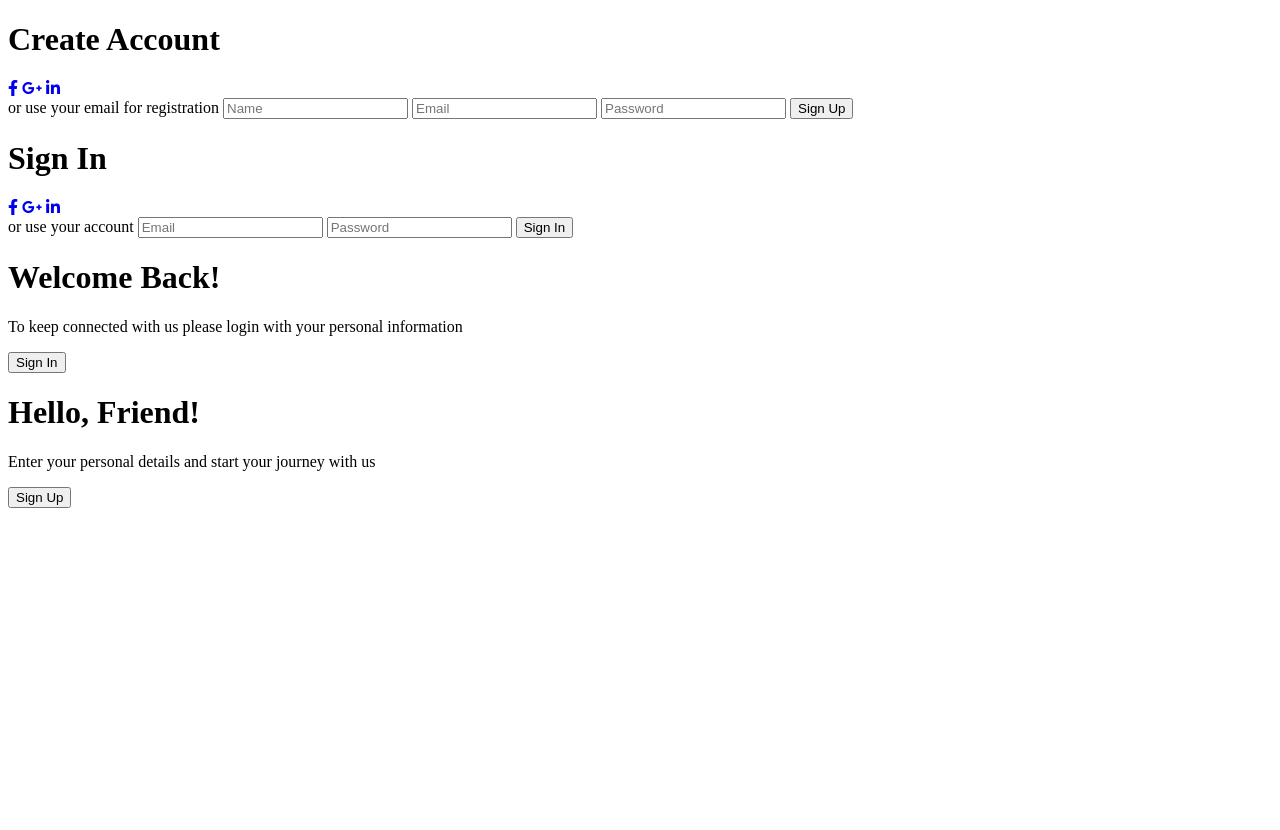
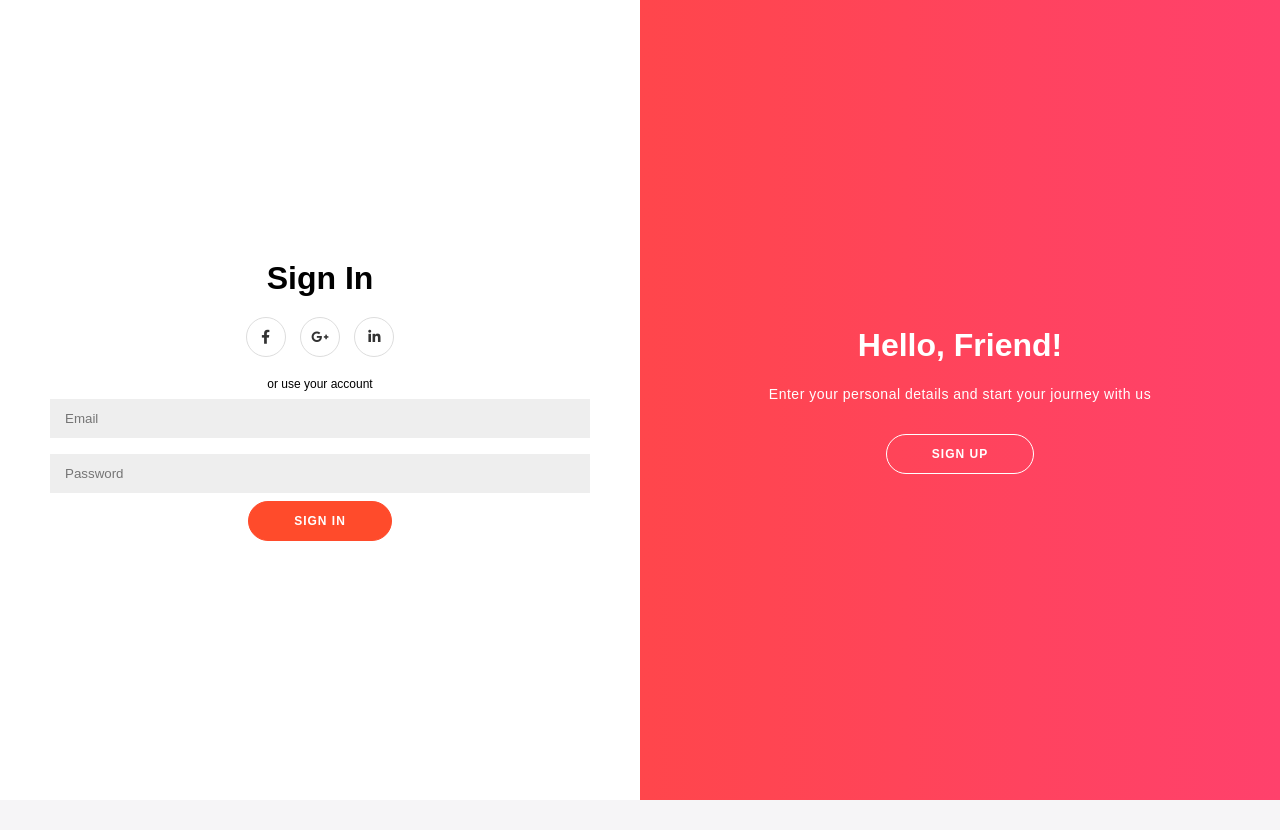
Before and after one commit to JohnGeislinger/Double-Slider, a plain HTML site: page index.html in a window 1280 px wide. Before the commit the page ends 800 px from the top, so only its background shows below. Drawn offline with Linux system fonts and the light colour scheme.

Commit message:
css and javascript added

```diff
--- /dev/null
+++ b/assets/css/style.css
@@ -0,0 +1,210 @@
+* {
+	box-sizing: border-box;
+}
+
+body {
+	background: #f6f5f7;
+	display: flex;
+	justify-content: center;
+	align-items: center;
+	flex-direction: column;
+	font-family: 'Montserrat', sans-serif;
+	height: 100vh;
+	margin: -20px 0 50px;
+}
+
+h1 {
+    font-weight: bold;
+    margin: 0;
+}
+
+p {
+    font-size: 14px;
+    font-weight: 100;
+    line-height: 20px;
+    letter-spacing: 0.5px;
+    margin: 20px 0 30px;
+}
+
+span {
+    font-size: 12px;
+}
+
+a {
+    color: #333333;
+    font-size: 14px;
+    text-decoration: none;
+    margin: 15px 0;
+}
+
+button {
+    border-radius: 20px;
+    border: 1px solid #ff4b2b;
+    background-color: #ff4b2b;
+    color: #ffffff;
+    font-size: 12px;
+    font-weight: bold;
+    padding: 12px 45px;
+    letter-spacing: 1px;
+    text-transform: uppercase;
+    transition: transform 80ms ease-in;
+}
+
+button:active {
+    transform: scale(0.95);
+}
+
+button:focus {
+    outline: none;
+}
+
+button.ghost {
+    background-color: transparent;
+    border-color: #ffffff;
+}
+
+form {
+    background-color: #ffffff;
+    display: flex;
+    align-items: center;
+    justify-content: center;
+    flex-direction: column;
+    padding: 0 50px;
+    height: 100%;
+    text-align: center;
+}
+
+input {
+    background-color: #eeeeee;
+    border: none;
+    padding: 12px 15px;
+    margin: 8px 0;
+    width: 100%;
+}
+
+.social-container {
+    margin: 20px 0;
+}
+
+.social-container a {
+    border: 1px solid #dddddd;
+    border-radius: 50%;
+    display: inline-flex;
+    justify-content: center;
+    align-items: center;
+    margin: 0 5px;
+    height: 40px;
+    width: 40px;
+}
+
+.form-container {
+    position: absolute;
+    top: 0;
+    height: 100%;
+    transition: all 0.6s ease-in-out;
+}
+
+.sign-in-container {
+    left: 0;
+    width: 50%;
+    z-index: 2;
+}
+
+.sign-up-container {
+    left: 0;
+    width: 50%;
+    opacity: 0;
+    z-index: 1;
+}
+
+.container.right-panel-active .sign-in-container {
+    transform: translateX(100%);
+}
+
+.container.right-panel-active .sign-up-container {
+    transform: translateX(100%);
+    opacity: 1;
+    z-index: 5;
+    animation: show 0.6s;
+}
+
+@keyframes show {
+    0%,
+    49.99% {
+        opacity: 0;
+        z-index: 1;
+    }
+
+    50%,
+    100% {
+        opacity: 1;
+        z-index: 5;
+    }
+}
+
+.overlay-container {
+    position: absolute;
+    top: 0;
+    left: 50%;
+    width: 50%;
+    height: 100%;
+    overflow: hidden;
+    transition: transform 0.6s ease-in-out;
+    z-index: 100;
+}
+
+.container.right-panel-active .overlay-container {
+    transform: translateX(-100%);
+}
+
+.overlay {
+    background: #ff416c;
+    background: -webkit-linear-gradient(to right, #ff4b2b, #ff416c);
+    background: linear-gradient(to right, #ff4b2b, #ff416c);
+    background-repeat: no-repeat;
+    background-size: cover;
+    background-position: 0 0;
+    color: #ffffff;
+    position: relative;
+    left: -100%;
+    height: 100%;
+    width: 200%;
+    transform: translateX(0);
+    transition: transform 0.6s ease-in-out;
+}
+
+.container.right-panel-active .overlay {
+    transform: translateX(50%);
+}
+
+.overlay-panel {
+    position: absolute;
+    display: flex;
+    align-items: center;
+    justify-content: center;
+    flex-direction: column;
+    padding: 0 40px;
+    text-align: center;
+    top: 0;
+    height: 100%;
+    width: 50%;
+    transform: translateX(0);
+    transition: transform 0.6s ease-in-out;
+}
+
+.overlay-left {
+    transform: translateX(-20%);
+}
+
+.container.right-panel-active .overlay-left {
+    transform: translateX(0);
+}
+
+.overlay-right {
+    right: 0;
+    transform: translateX(0);
+}
+
+.container.right-panel-active .overlay-right {
+    transform: translateX(20%);
+}
--- /dev/null
+++ b/assets/javascript/slider.js
@@ -0,0 +1,13 @@
+const signUpButton = document.getElementById("signUp");
+const signInButton = document.getElementById("signIn");
+const container = document.getElementById("container");
+
+signUpButton.addEventListener("click", () => {
+    console.log("click");
+    container.classList.add("right-panel-active");
+});
+
+signInButton.addEventListener("click", () => {
+    console.log("click");
+    container.classList.remove("right-panel-active");
+});
--- a/index.html
+++ b/index.html
@@ -5,8 +5,9 @@
     <meta name="viewport" content="width=device-width, initial-scale=1.0">
     <meta http-equiv="X-UA-Compatible" content="ie=edge">
     <title>Sign In/Up Form</title>
-    <link rel="stylesheet" href="./style.css">
+    <link rel="stylesheet" href="./assets/css/style.css">
     <link rel="stylesheet" href="https://use.fontawesome.com/releases/v5.8.1/css/all.css" integrity="sha384-50oBUHEmvpQ+1lW4y57PTFmhCaXp0ML5d60M1M7uH2+nqUivzIebhndOJK28anvf" crossorigin="anonymous">
+    <script src="./assets/javascript/slider.js"></script>
 </head>
 <body>
     <div class="container" id="container">
```
Also changed, not shown: slider.js (deleted), style.css (deleted), 1 other file.
